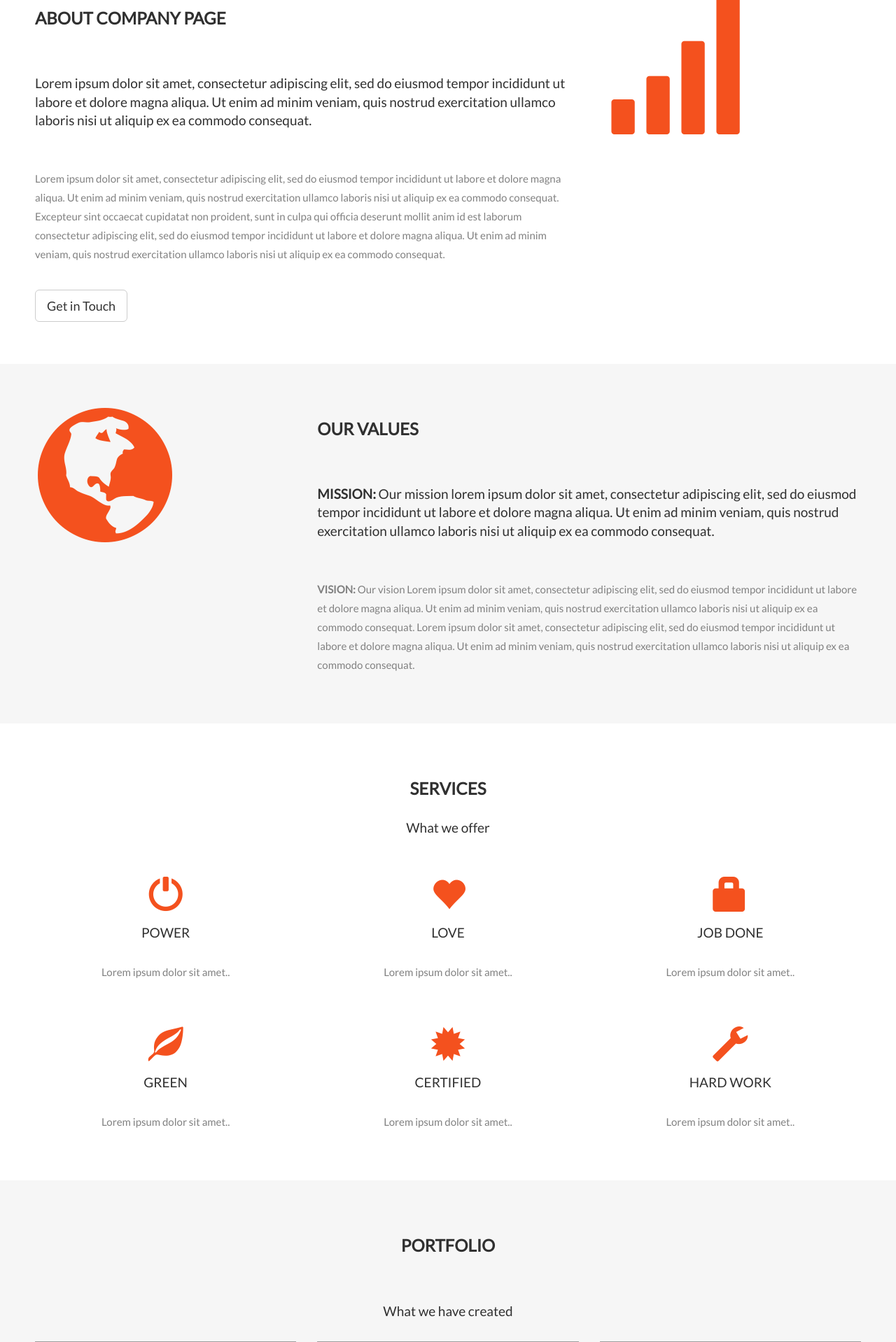
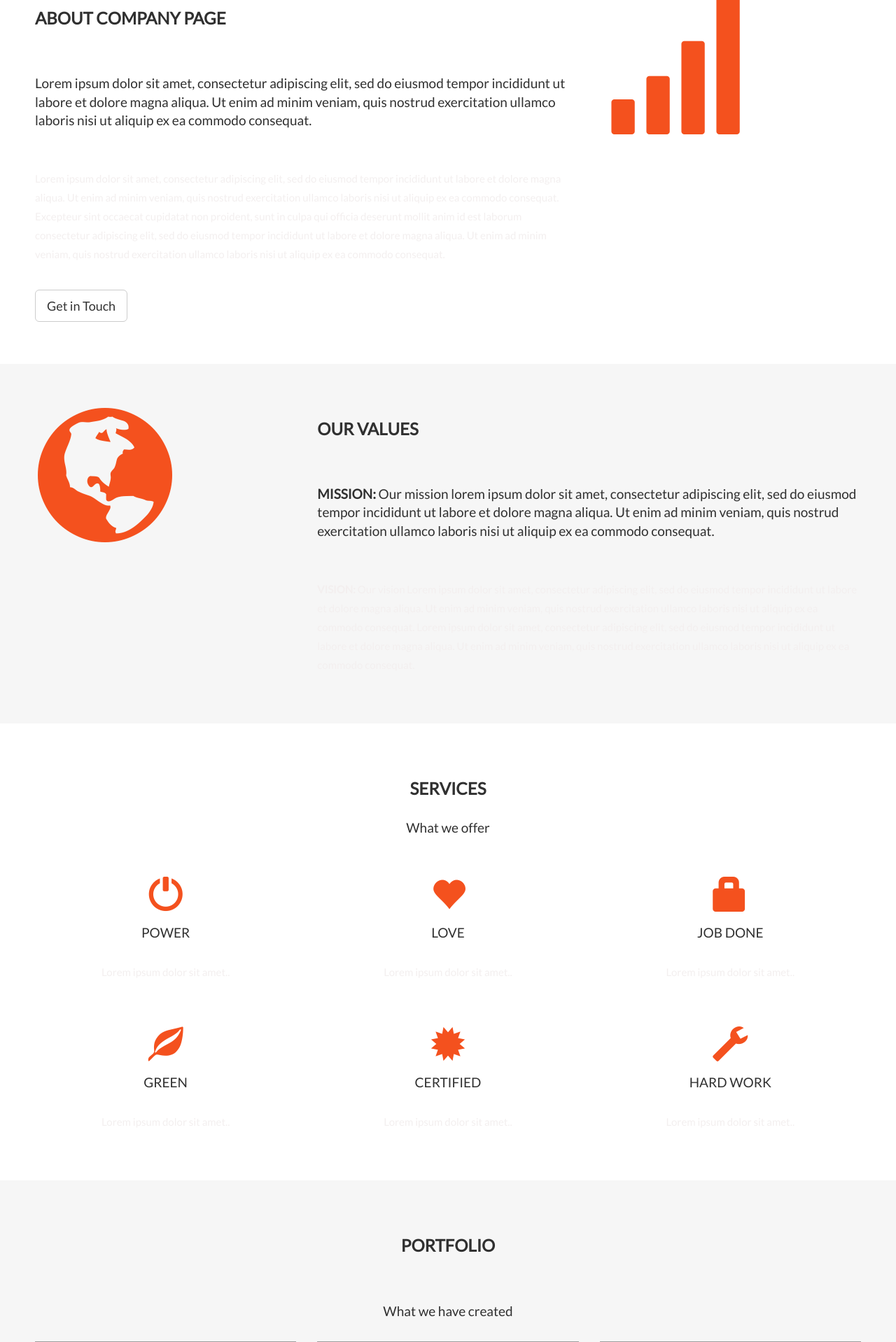
Before and after one commit to Baileyrechkemmr/affordable_auto, a Django app: template templates/pages/home.html in a window 1280 px wide. Shown: the part 483-2401 px from the top of the page at 70% size. Run offline with Django 3.2, Linux system fonts and the light colour scheme; the template is opened without the code that fills it, so the values that code supplies are empty; some libraries are stand-ins or nearby versions; grey boxes are pictures that could not be loaded.

Commit message:
css on body has statrted

```diff
--- a/templates/pages/home.html
+++ b/templates/pages/home.html
@@ -16,7 +16,7 @@
         body {
             font: 400 15px Lato, sans-serif;
             line-height: 1.8;
-            color: #818181;
+            color: #f3efef;
         }
 
         h2 {
```
